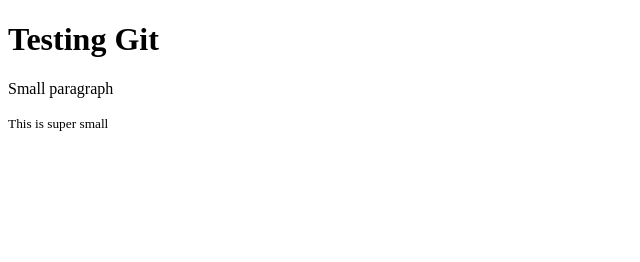
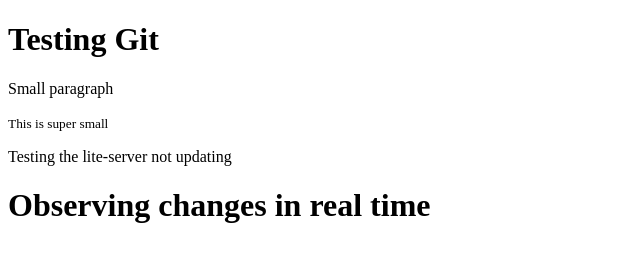
Before and after one commit to aeyonblack/git-test, a website: page index.html in a window 1280 px wide. Shown: the whole page, without its empty margins (0-640 px from the left). Drawn offline with Linux system fonts and the light colour scheme.

Commit message:
4th commit

```diff
--- a/index.html
+++ b/index.html
@@ -10,5 +10,7 @@
     <h1>Testing Git</h1>
     <p>Small paragraph</p>
     <small>This is super small</small>
+    <p>Testing the lite-server not updating</p>
+    <h1>Observing changes in real time</h1>
 </body>
 </html>
```
Also changed, not shown: package.json (added, +16 -0 lines), 2 other files.
